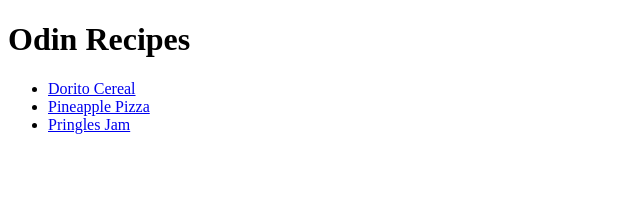
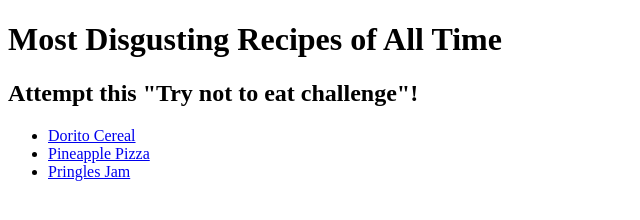
Before and after one commit to positivelyjon/odin-recipes, a plain HTML site: page index.html in a window 1280 px wide. Shown: the whole page, without its empty margins (0-640 px from the left). Drawn offline with Linux system fonts and the light colour scheme.

Commit message:
Change title and add interesting details

```diff
--- a/index.html
+++ b/index.html
@@ -5,7 +5,8 @@
     <title>Odin Recipes</title>
 </head>
 <body>
-    <h1>Odin Recipes</h1>
+    <h1>Most Disgusting Recipes of All Time</h1>
+    <h2>Attempt this "Try not to eat challenge"!</h2>
     <ul>
         <li><a href="./recipes/dorito-cereal.html">Dorito Cereal</a></li>
         <li><a href="./recipes/pineapple-pizza.html">Pineapple Pizza</a></li>
```
